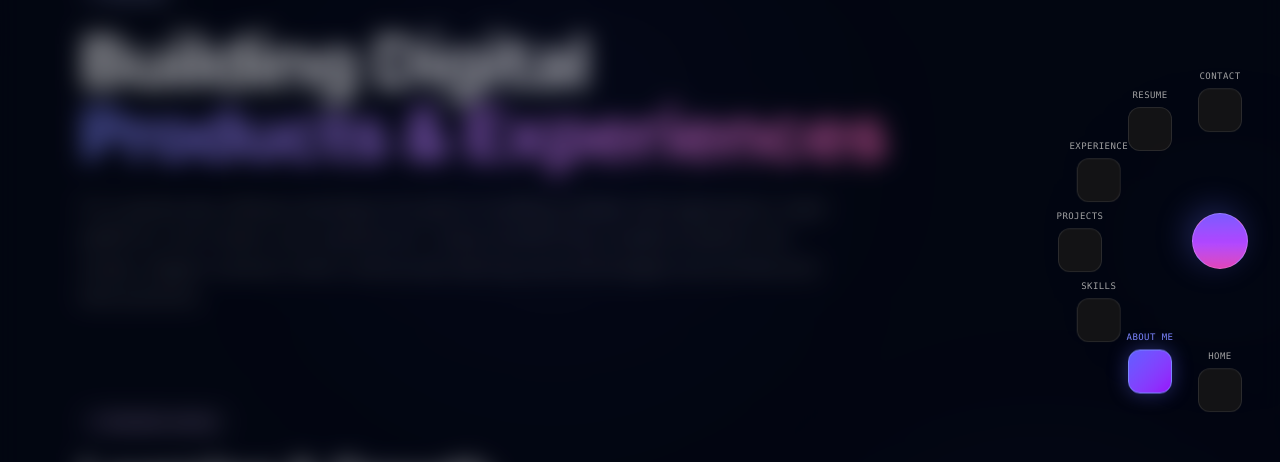
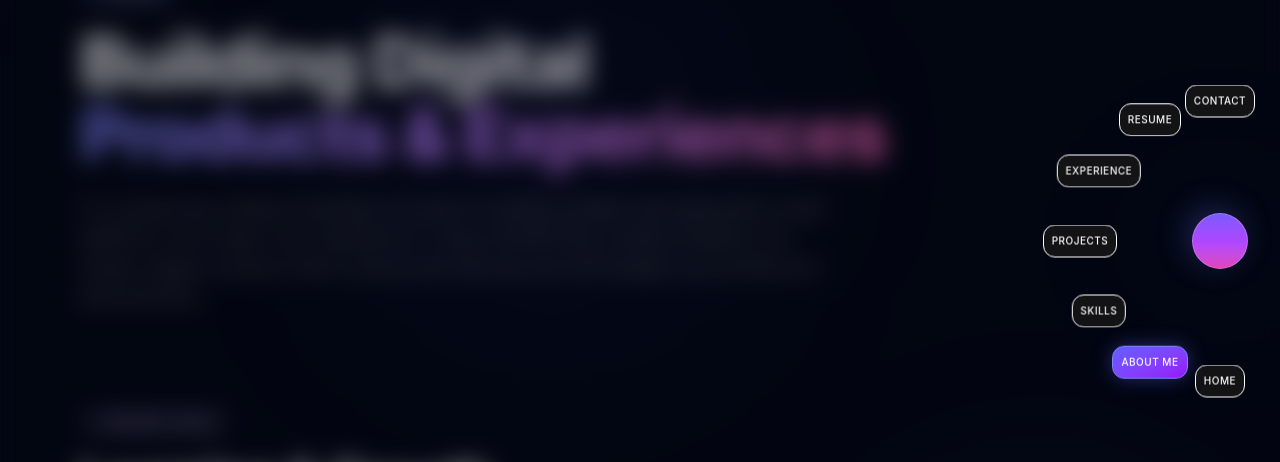
Before and after one commit to AdityaGoel0320/Dev-Portfolio, a React (Vite) app in the folder frontend/: page /about in a window 1280 px wide. Both pictures are taken after a click on the button 1220 px from the left and 400 px from the top of the page. Shown: the part 159-621 px from the top of the page. Built offline with nearby package versions, Linux system fonts and the light colour scheme.

Commit message:
Refactor Navbar links to use constants and update image paths in About page

```diff
--- a/frontend/src/components/FloatingRadialMenu.jsx
+++ b/frontend/src/components/FloatingRadialMenu.jsx
@@ -105,21 +105,22 @@ const FloatingRadialMenu = () => {
               className="absolute left-1/2 top-1/2 -translate-x-1/2 -translate-y-1/2 focus:outline-none flex flex-col items-center gap-1 w-20"
             >
               {/* Permanent Contextual Label */}
-              <span className={`text-[9px] font-mono font-medium tracking-wider uppercase transition-colors duration-300 text-center select-none ${
-                active ? "text-indigo-400 font-bold" : "text-neutral-400"
+
+
+              {/* Icon Container Node */}
+              <div
+                className={`h-fit w-fit p-2  rounded-xl flex items-center justify-center transition-all duration-300 border backdrop-blur-xl ${
+                  active
+                    ? "bg-gradient-to-br from-indigo-500 to-purple-600 text-white border-indigo-400 shadow-[0_0_20px_rgba(99,102,241,0.4)]"
+                    : "bg-neutral-900/90 text-neutral-400 border-white hover:text-white hover:border-white/20"
+                }`}
+              >
+                <i className={`${item.icon} text-xs`} />
+                 <span className={`text-[10px] py-2font-mono font-medium tracking-wider uppercase transition-colors duration-300 text-center select-none ${
+                active ? "text-white font-bold" : "text-white"
               }`}>
                 {item.title}
               </span>
-
-              {/* Icon Container Node */}
-              <div
-                className={`w-11 h-11 rounded-xl flex items-center justify-center transition-all duration-300 border backdrop-blur-xl ${
-                  active
-                    ? "bg-gradient-to-br from-indigo-500 to-purple-600 text-white border-indigo-400 shadow-[0_0_20px_rgba(99,102,241,0.4)]"
-                    : "bg-neutral-900/90 text-neutral-400 border-white/10 hover:text-white hover:border-white/20"
-                }`}
-              >
-                <i className={`${item.icon} text-xs`} />
               </div>
             </motion.button>
           );
--- a/frontend/src/components/Navbar.jsx
+++ b/frontend/src/components/Navbar.jsx
@@ -1,4 +1,6 @@
 import React from 'react';
+import { NavLink } from 'react-router-dom';
+import { twitter, github, linkedin } from '../constant';
 
 const Navbar = () => {
   return (
@@ -19,7 +21,7 @@ const Navbar = () => {
 
         {/* Twitter/X Link */}
         <a
-          href="https://twitter.com"
+          href={twitter}
           target="_blank"
           rel="noopener noreferrer"
           className="group flex items-center gap-2 px-3 py-1.5 text-sm font-medium text-neutral-400 hover:text-white transition-colors duration-200"
@@ -31,7 +33,7 @@ const Navbar = () => {
 
         {/* GitHub Link */}
         <a
-          href="https://github.com"
+          href={github}
           target="_blank"
           rel="noopener noreferrer"
           className="group flex items-center gap-2 px-3 py-1.5 text-sm font-medium text-neutral-400 hover:text-white transition-colors duration-200"
@@ -43,7 +45,7 @@ const Navbar = () => {
 
         {/* LinkedIn Link */}
         <a
-          href="https://linkedin.com"
+          href={linkedin}
           target="_blank"
           rel="noopener noreferrer"
           className="group flex items-center gap-2 px-3 py-1.5 text-sm font-medium text-neutral-400 hover:text-white transition-colors duration-200"
@@ -57,14 +59,14 @@ const Navbar = () => {
         <span className="h-4 w-[1px] bg-white/10 mx-2" />
 
         {/* Action Button CTA */}
-        <a
-          href="#contact"
+        <NavLink
+          to="/contact"
           className="relative inline-flex items-center justify-center p-0.5 overflow-hidden text-xs font-semibold rounded-lg group bg-gradient-to-br from-indigo-500 via-purple-500 to-pink-500 hover:text-white text-white focus:ring-4 focus:outline-none focus:ring-purple-800"
         >
           <span className="relative px-3 py-1.5 transition-all ease-in duration-75 bg-[#030712] rounded-md group-hover:bg-opacity-0">
             Hire Me
           </span>
-        </a>
+        </NavLink>
       </nav>
 
     </div>
--- /dev/null
+++ b/frontend/src/constant.js
@@ -0,0 +1,7 @@
+const linkedin = "https://www.linkedin.com/in/aditya-goel-dev/"
+const github = "https://github.com/AdityaGoel0320"
+const twitter = ""
+const resume = ""
+
+
+export { linkedin, github, twitter, resume }
--- a/frontend/src/pages/About.jsx
+++ b/frontend/src/pages/About.jsx
@@ -8,7 +8,7 @@ const About = () => {
       degree: "B.Tech Computer Science",
       year: "2021 - 2025",
       score: "CGPA 9.2",
-      image: "/images/mait.jpg",
+      image: "/images/mait.png",
       degreeLink: "#",
       marksheetLink: "#",
       description:
@@ -19,7 +19,7 @@ const About = () => {
       degree: "Senior Secondary Education",
       year: "2016 - 2020",
       score: "92%",
-      image: "/images/school.jpg",
+      image: "/images/maaps.png",
       degreeLink: "#",
       marksheetLink: "#",
       description:
```
Also changed, not shown: frontend/public/images/mait.png (added), 1 other file (tests, documents, lock files or other folders).
